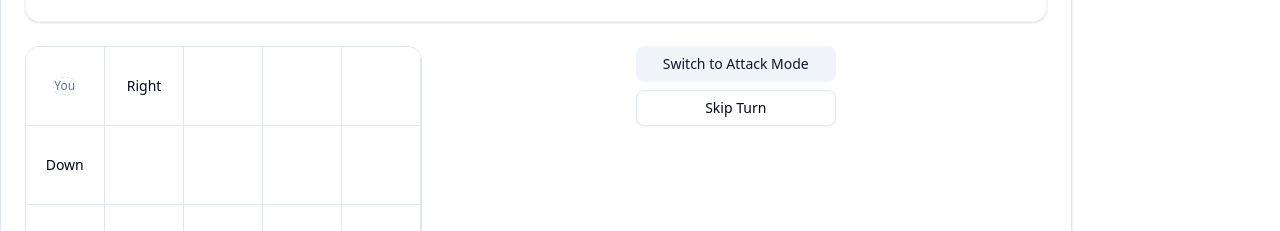
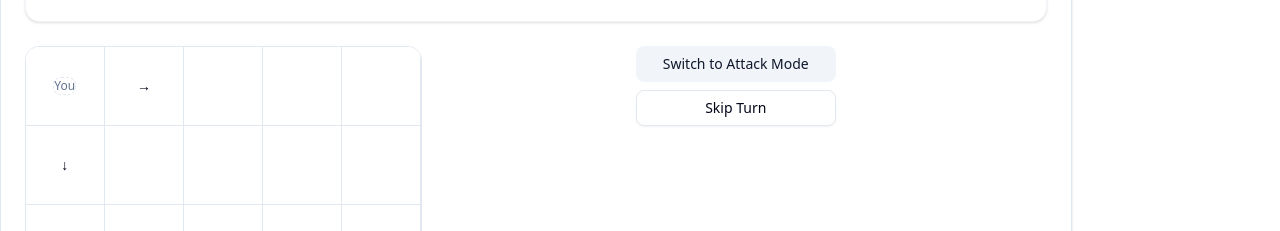
Before and after one commit to yparkTaBS/ChoHanJi, a Next.js app in the folder FE/cho-han-ji/: page /Player/1/1 in a window 1280 px wide. Shown: the part 373-604 px from the top of the page. Built offline with nearby package versions, Linux system fonts and the light colour scheme; no server answers.

Commit message:
Use arrow icons for map controls

```diff
--- a/FE/cho-han-ji/app/Player/[roomId]/[characterId]/page.tsx
+++ b/FE/cho-han-ji/app/Player/[roomId]/[characterId]/page.tsx
@@ -479,8 +479,9 @@ export default function CharacterPage({
                     variant="ghost"
                     className="w-full bg-background/50 hover:bg-background/70"
                     onClick={() => setPendingDir("up")}
+                    aria-label="Move up"
                   >
-                    Up
+                    ↑
                   </Button>
                 </div>
                 ) : null}
@@ -501,8 +502,9 @@ export default function CharacterPage({
                       variant="ghost"
                       className="w-full bg-background/50 hover:bg-background/70"
                       onClick={() => setPendingDir("left")}
+                      aria-label="Move left"
                     >
-                      Left
+                      ←
                     </Button>
                   </div>
                 ) : null}
@@ -538,8 +540,9 @@ export default function CharacterPage({
                       variant="ghost"
                       className="w-full bg-background/50 hover:bg-background/70"
                       onClick={() => setPendingDir("right")}
+                      aria-label="Move right"
                     >
-                      Right
+                      →
                     </Button>
                   </div>
                 ) : null}
@@ -560,8 +563,9 @@ export default function CharacterPage({
                       variant="ghost"
                       className="w-full bg-background/50 hover:bg-background/70"
                       onClick={() => setPendingDir("down")}
+                      aria-label="Move down"
                     >
-                      Down
+                      ↓
                     </Button>
                   </div>
                 ) : null}
```
